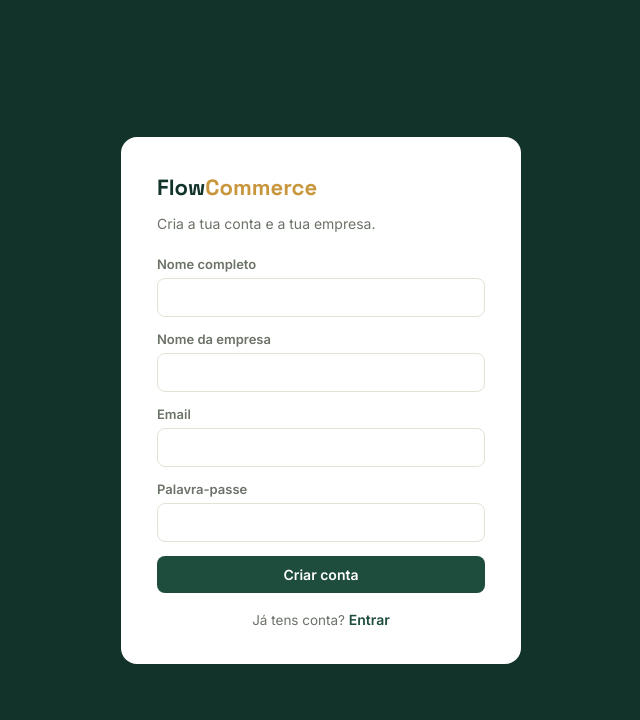
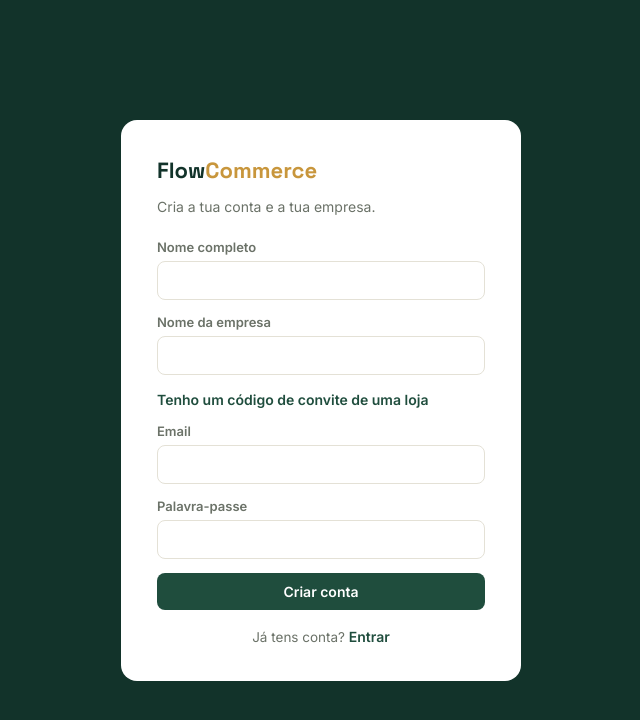
Before and after one commit to danielwilker522-ctrl/Flow_commerce, a React (Vite) app: page /login in a window 1280 px wide. Both pictures are taken after a click on the button "Criar conta". Shown: the top 720 px of the page, without its empty margins (319-959 px from the left). Built offline with nearby package versions, Linux system fonts and the light colour scheme.

Commit message:
Update src e vercel json

```diff
--- a/src/pages/Login.jsx
+++ b/src/pages/Login.jsx
@@ -6,8 +6,10 @@ export default function Login() {
   const { session, signIn, signUp } = useAuth()
   const navigate = useNavigate()
   const [searchParams] = useSearchParams()
-  const inviteCode = searchParams.get('convite')
-  const [mode, setMode] = useState(inviteCode ? 'signup' : 'login')
+  const linkInviteCode = searchParams.get('convite')
+  const [mode, setMode] = useState(linkInviteCode ? 'signup' : 'login')
+  const [showManualInvite, setShowManualInvite] = useState(false)
+  const [manualInviteCode, setManualInviteCode] = useState('')
   const [email, setEmail] = useState('')
   const [password, setPassword] = useState('')
   const [fullName, setFullName] = useState('')
@@ -15,6 +17,9 @@ export default function Login() {
   const [error, setError] = useState('')
   const [info, setInfo] = useState('')
   const [loading, setLoading] = useState(false)
+
+  const inviteCode = linkInviteCode || (showManualInvite ? manualInviteCode.trim().toUpperCase() : null)
+  const isInviteFlow = !!linkInviteCode || showManualInvite
 
   useEffect(() => {
     if (session) navigate('/app', { replace: true })
@@ -29,7 +34,7 @@ export default function Login() {
       if (mode === 'login') {
         await signIn(email, password)
       } else {
-        const result = await signUp({ email, password, fullName, companyName, inviteCode })
+        const result = await signUp({ email, password, fullName, companyName, inviteCode: inviteCode || undefined })
         if (result.needsEmailConfirmation) {
           setInfo('Conta criada! Verifica o teu email para confirmar antes de entrares.')
           setMode('login')
@@ -47,7 +52,7 @@ export default function Login() {
       <div className="auth-card">
         <div className="auth-brand">Flow<span>Commerce</span></div>
         <p className="auth-subtitle">
-          {inviteCode
+          {linkInviteCode
             ? 'Foste convidado para uma equipa — cria a tua conta para entrares.'
             : mode === 'login' ? 'Entra para gerir o teu negócio.' : 'Cria a tua conta e a tua empresa.'}
         </p>
@@ -62,10 +67,45 @@ export default function Login() {
                 <label>Nome completo</label>
                 <input value={fullName} onChange={e => setFullName(e.target.value)} required />
               </div>
-              {!inviteCode && (
+
+              {!linkInviteCode && !showManualInvite && (
                 <div className="field">
                   <label>Nome da empresa</label>
                   <input value={companyName} onChange={e => setCompanyName(e.target.value)} required />
+                </div>
+              )}
+
+              {!linkInviteCode && (
+                <div className="field">
+                  {!showManualInvite ? (
+                    <button
+                      type="button"
+                      className="btn-ghost"
+                      style={{ padding: 0, color: 'var(--primary)', fontWeight: 600 }}
+                      onClick={() => setShowManualInvite(true)}
+                    >
+                      Tenho um código de convite de uma loja
+                    </button>
+                  ) : (
+                    <>
+                      <label>Código de convite</label>
+                      <input
+                        value={manualInviteCode}
+                        onChange={e => setManualInviteCode(e.target.value)}
+                        placeholder="ex: A1B2C3D4"
+                        style={{ textTransform: 'uppercase', letterSpacing: 1 }}
+                        required
+                      />
+                      <button
+                        type="button"
+                        className="btn-ghost"
+                        style={{ padding: '6px 0 0', color: 'var(--muted)', fontSize: 12.5 }}
+                        onClick={() => { setShowManualInvite(false); setManualInviteCode('') }}
+                      >
+                        Não tenho, quero criar uma loja nova
+                      </button>
+                    </>
+                  )}
                 </div>
               )}
             </>
@@ -83,7 +123,7 @@ export default function Login() {
           </button>
         </form>
 
-        {!inviteCode && (
+        {!linkInviteCode && (
           <div className="auth-toggle">
             {mode === 'login' ? (
               <>Ainda não tens conta? <button onClick={() => { setMode('signup'); setError(''); setInfo('') }}>Criar conta</button></>
--- a/src/pages/Team.jsx
+++ b/src/pages/Team.jsx
@@ -86,13 +86,18 @@ export default function Team() {
 
       {invites.length > 0 && (
         <div className="card" style={{ marginBottom: 24 }}>
-          <div style={{ padding: '16px 18px 0' }}><h3>Convites por usar</h3></div>
+          <div style={{ padding: '16px 18px 0' }}>
+            <h3>Convites por usar</h3>
+            <p style={{ fontSize: 13, color: 'var(--muted)', marginTop: 4 }}>
+              Dá o código ao funcionário — ele escreve-o na tela de login, em "Tenho um código de convite". Não precisa de nenhum link.
+            </p>
+          </div>
           <table>
-            <thead><tr><th>Criado em</th><th>Expira em</th><th></th><th></th></tr></thead>
+            <thead><tr><th>Código</th><th>Expira em</th><th></th><th></th></tr></thead>
             <tbody>
               {invites.map(inv => (
                 <tr key={inv.id}>
-                  <td>{new Date(inv.created_at).toLocaleDateString('pt-AO')}</td>
+                  <td className="mono" style={{ fontSize: 16, fontWeight: 700, letterSpacing: 1 }}>{inv.code}</td>
                   <td>{new Date(inv.expires_at).toLocaleDateString('pt-AO')}</td>
                   <td>
                     <button className="btn-secondary" onClick={() => copyInviteLink(inv)}>
```
Also changed, not shown: vercel.json (added).
